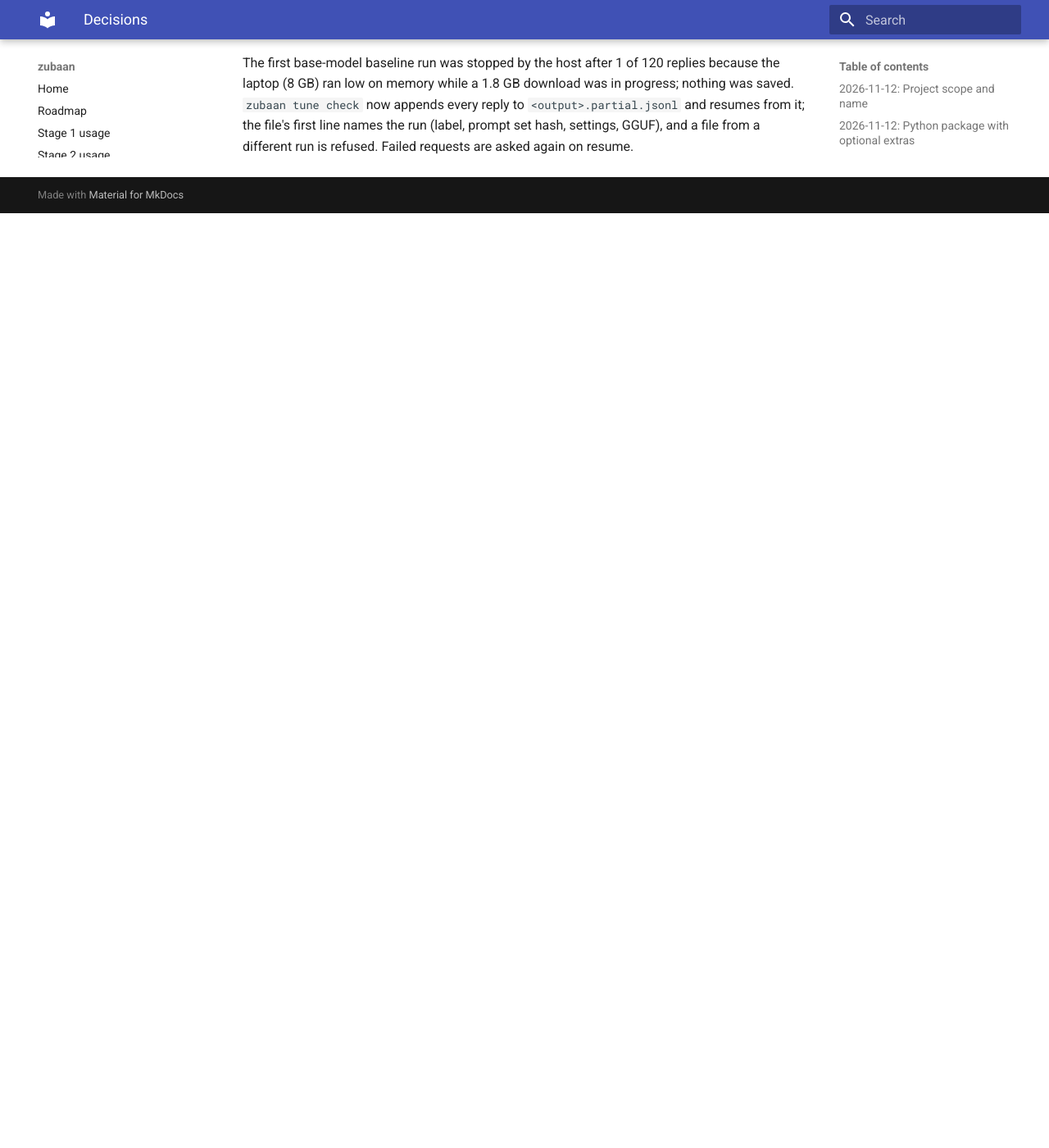
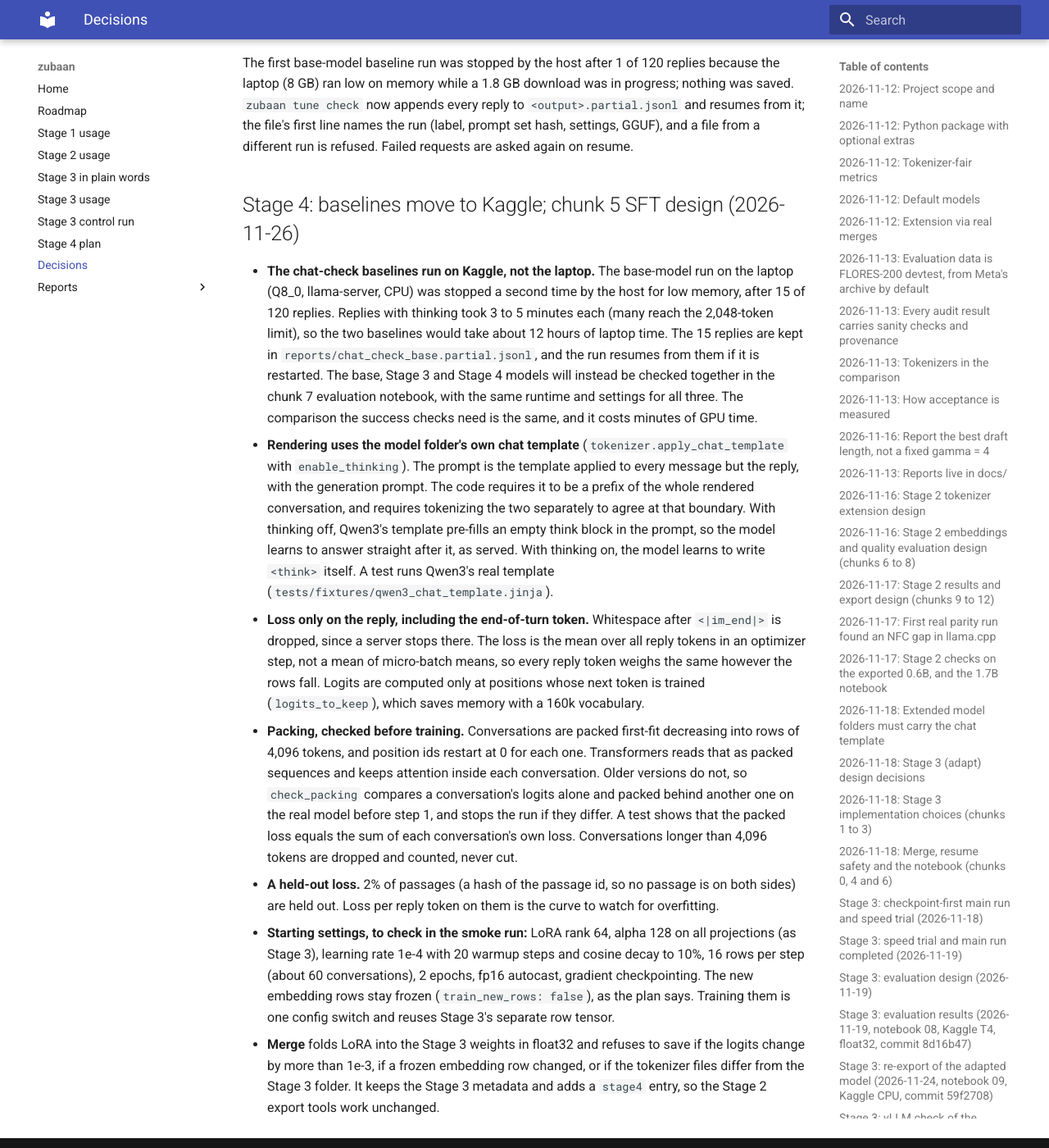
Before and after one commit to Hashir-Aziz123/zubaan, an MkDocs documentation site: the page built from docs/decisions.md, in a window 1280 px wide and 1400 px high, scrolled down 23637 px. Shown: the whole window at 82% size. Built offline with MkDocs 1.6.1 and Material for MkDocs 9.7.7, drawn with Linux system fonts in a browser that asks for light colours; before the commit the page ends 23897 px from its top, so only the background shows below that; some of the changed text lies outside the part shown.

Commit message:
docs: stage 4 SFT design; chat-check baselines move to Kaggle
Co-Authored-By: Claude Opus 5.5 <noreply@anthropic.com>

```diff
--- a/docs/decisions.md
+++ b/docs/decisions.md
@@ -336,3 +336,13 @@ Notebook 12 ran on Kaggle (2x Tesla T4, vLLM 0.34.0, tensor parallel 2). 50 Urdu
 ## Stage 4, chunk 1: resumable runs (2026-11-26)
 
 The first base-model baseline run was stopped by the host after 1 of 120 replies because the laptop (8 GB) ran low on memory while a 1.8 GB download was in progress; nothing was saved. `zubaan tune check` now appends every reply to `<output>.partial.jsonl` and resumes from it; the file's first line names the run (label, prompt set hash, settings, GGUF), and a file from a different run is refused. Failed requests are asked again on resume.
+
+## Stage 4: baselines move to Kaggle; chunk 5 SFT design (2026-11-26)
+
+- **The chat-check baselines run on Kaggle, not the laptop.** The base-model run on the laptop (Q8_0, llama-server, CPU) was stopped a second time by the host for low memory, after 15 of 120 replies. Replies with thinking took 3 to 5 minutes each (many reach the 2,048-token limit), so the two baselines would take about 12 hours of laptop time. The 15 replies are kept in `reports/chat_check_base.partial.jsonl`, and the run resumes from them if it is restarted. The base, Stage 3 and Stage 4 models will instead be checked together in the chunk 7 evaluation notebook, with the same runtime and settings for all three. The comparison the success checks need is the same, and it costs minutes of GPU time.
+- **Rendering uses the model folder's own chat template** (`tokenizer.apply_chat_template` with `enable_thinking`). The prompt is the template applied to every message but the reply, with the generation prompt. The code requires it to be a prefix of the whole rendered conversation, and requires tokenizing the two separately to agree at that boundary. With thinking off, Qwen3's template pre-fills an empty think block in the prompt, so the model learns to answer straight after it, as served. With thinking on, the model learns to write `<think>` itself. A test runs Qwen3's real template (`tests/fixtures/qwen3_chat_template.jinja`).
+- **Loss only on the reply, including the end-of-turn token.** Whitespace after `<|im_end|>` is dropped, since a server stops there. The loss is the mean over all reply tokens in an optimizer step, not a mean of micro-batch means, so every reply token weighs the same however the rows fall. Logits are computed only at positions whose next token is trained (`logits_to_keep`), which saves memory with a 160k vocabulary.
+- **Packing, checked before training.** Conversations are packed first-fit decreasing into rows of 4,096 tokens, and position ids restart at 0 for each one. Transformers reads that as packed sequences and keeps attention inside each conversation. Older versions do not, so `check_packing` compares a conversation's logits alone and packed behind another one on the real model before step 1, and stops the run if they differ. A test shows that the packed loss equals the sum of each conversation's own loss. Conversations longer than 4,096 tokens are dropped and counted, never cut.
+- **A held-out loss.** 2% of passages (a hash of the passage id, so no passage is on both sides) are held out. Loss per reply token on them is the curve to watch for overfitting.
+- **Starting settings, to check in the smoke run:** LoRA rank 64, alpha 128 on all projections (as Stage 3), learning rate 1e-4 with 20 warmup steps and cosine decay to 10%, 16 rows per step (about 60 conversations), 2 epochs, fp16 autocast, gradient checkpointing. The new embedding rows stay frozen (`train_new_rows: false`), as the plan says. Training them is one config switch and reuses Stage 3's separate row tensor.
+- **Merge** folds LoRA into the Stage 3 weights in float32 and refuses to save if the logits change by more than 1e-3, if a frozen embedding row changed, or if the tokenizer files differ from the Stage 3 folder. It keeps the Stage 3 metadata and adds a `stage4` entry, so the Stage 2 export tools work unchanged.
--- a/docs/roadmap.md
+++ b/docs/roadmap.md
@@ -64,11 +64,11 @@ Optional follow-up:
 Added 2026-11-25. Stage 3's plain-text training left the adapted model unable to answer with thinking on (3 of 4 prompts in Ollama) and none of its checks caught it. A short instruction-tuning step on generated Urdu and English conversations, with thinking traces from a larger Qwen3 teacher, repairs this before drafters are built on the model. Full plan: `docs/stage4-plan.md`. Decisions: `docs/decisions.md`, 2026-11-25. Stage numbers changed on that date: draft was Stage 4 and is now 5; bench and release was 5 and is now 6.
 
 - [x] Chunk 0: teacher trial (notebook 12, 2026-11-26): Qwen3-14B-AWQ picked; standalone questions only with thinking off; mix of 10,000 conversations fixed (`docs/decisions.md`)
-- [ ] Chunk 1: chat-behavior check (answer rate with thinking on and off, Urdu-script share, closed think blocks, loops) on a hand-written prompt set; baseline for the base and Stage 3 models. `zubaan tune check` and prompt set v1 (approved by the author) ready 2026-11-26; baseline runs on the laptop in progress
+- [ ] Chunk 1: chat-behavior check (answer rate with thinking on and off, Urdu-script share, closed think blocks, loops) on a hand-written prompt set; baseline for the base and Stage 3 models. `zubaan tune check` and prompt set v1 (approved by the author) ready 2026-11-26. The laptop was too slow and short of memory for the baseline, so the base and Stage 3 baselines run in the chunk 7 notebook on Kaggle
 - [ ] Chunk 2: prompt generation grounded in Urdu Wikipedia passages, contamination guard. Chunks 2 and 3 run together in notebook 13 (2 shards)
 - [ ] Chunk 3: teacher responses with and without thinking (vLLM on Kaggle)
 - [ ] Chunk 4: filters with counts, and 100 to 200 conversations read by a person
-- [ ] Chunk 5: SFT code (chat template rendering, assistant-only loss, LoRA, resume), tested on a tiny model
+- [x] Chunk 5: SFT code (chat template rendering, assistant-only loss, packing with a leak check, LoRA, resume, merge), tested on a tiny model (`zubaan tune run | merge`, 2026-11-26)
 - [ ] Chunk 6: smoke and main SFT run on a T4, merge and verify
 - [ ] Chunk 7: evaluation against the success checks (chat behavior plus the Stage 3 quality protocol)
 - [ ] Chunk 8: re-export (GGUF parity, Q4_K_M and Q8_0, Ollama, vLLM), chat check on the quantized file
```
Also changed, not shown: CLAUDE.md (+2 -1 lines).
